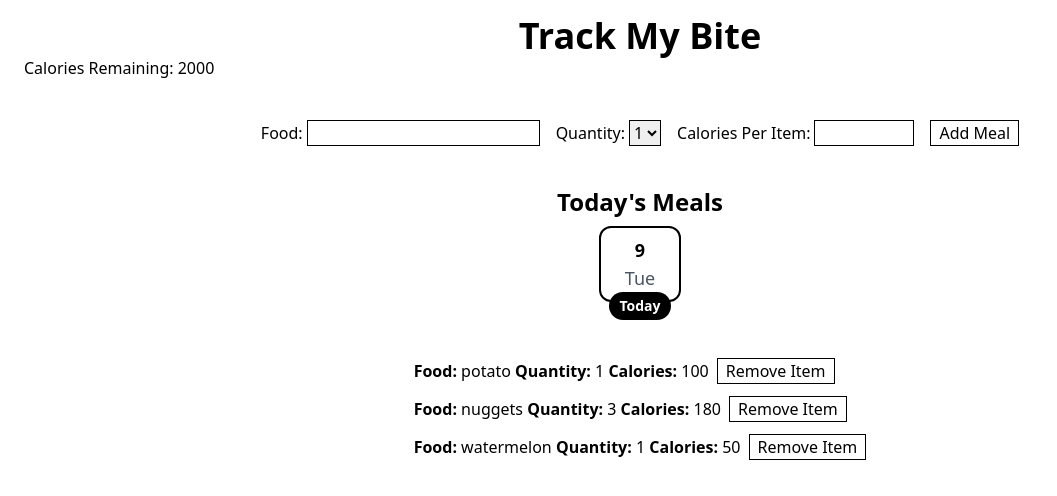
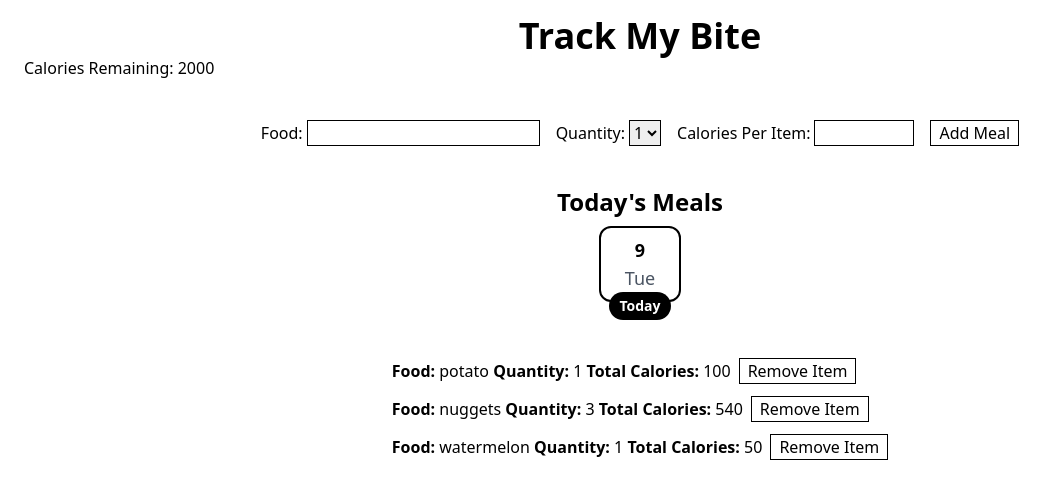
Before and after one commit to Jesusborjas006/TrackMyBite, a React (Vite) app: page / in a window 1280 px wide. Shown: the top 496 px of the page, without its empty margins (0-1057 px from the left). Built offline with nearby package versions, Linux system fonts and the light colour scheme.

Commit message:
Update meal elements to add the total of meal items times the calories

```diff
--- a/src/components/Meals.tsx
+++ b/src/components/Meals.tsx
@@ -11,7 +11,8 @@ const Meals = ({ meals, removeMeal }: MealsProps) => {
     <li key={meal.id}>
       <span className="font-semibold">Food:</span> {meal.food}{" "}
       <span className="font-semibold">Quantity:</span> {meal.quantity}{" "}
-      <span className="font-semibold">Calories:</span> {meal.calories}
+      <span className="font-semibold">Total Calories:</span>{" "}
+      {meal.quantity * Number(meal.calories)}
       <button
         className="border border-black px-2 ml-2"
         onClick={() => removeMeal(meal.id)}
```
Also changed, not shown: src/App.tsx (+8 -0 lines).
